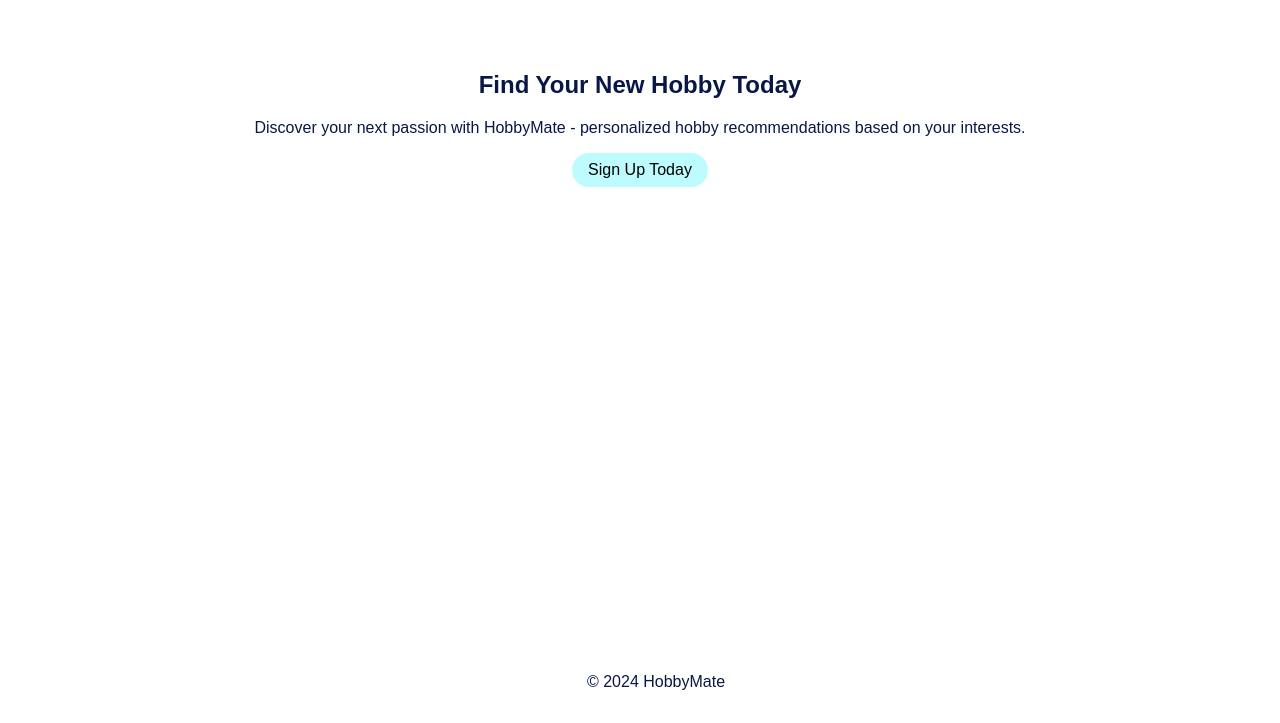
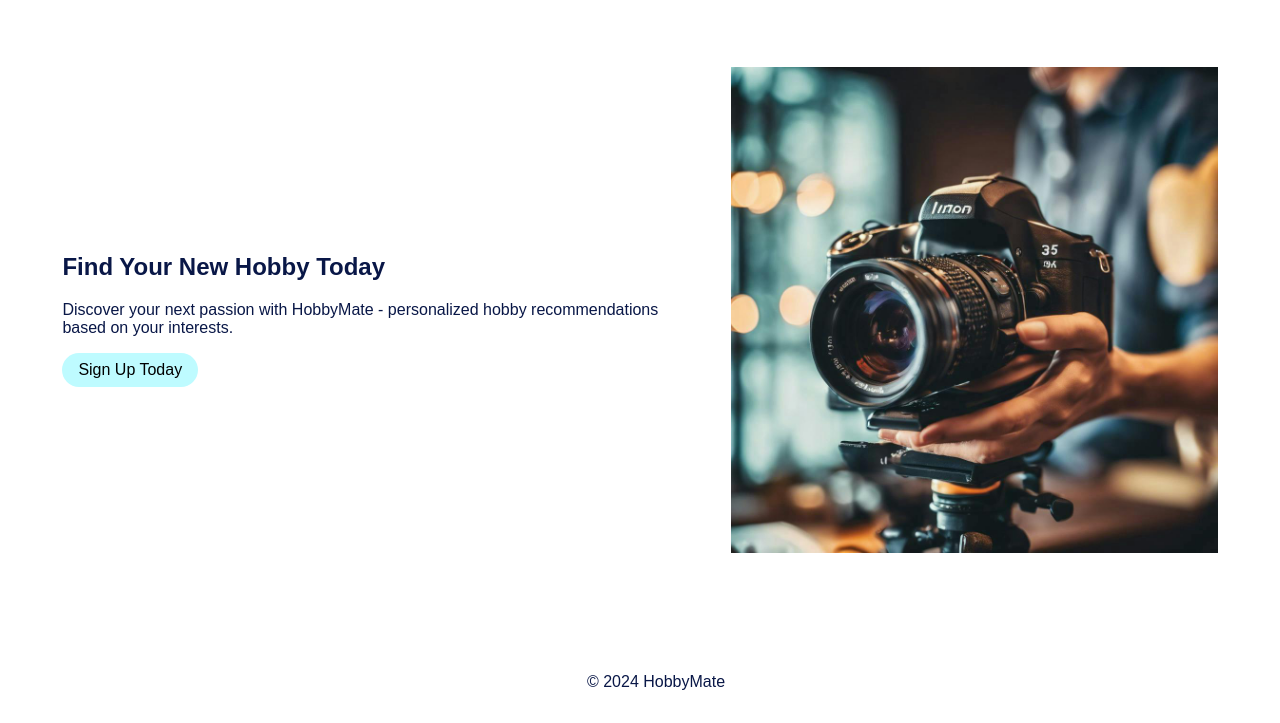
Before and after one commit to starles-barkley/HobbyGenerator, a plain HTML site: page home.html in a window 1280 px wide. Shown: the part 77-800 px from the top of the page. Drawn offline with Linux system fonts and the light colour scheme.

Commit message:
fix styling for main content and img

```diff
--- a/home.html
+++ b/home.html
@@ -19,10 +19,13 @@
             <button class="button">Sign Up</button>
         </div>
     </header>
-    <main>
-        <h2>Find Your New Hobby Today </h2>
-        <p>Discover your next passion with HobbyMate - personalized hobby recommendations based on your interests.</p>
-        <button class="pill-button">Sign Up Today</button>
+   <main>
+        <div class="main-content">
+            <h2>Find Your New Hobby Today</h2>
+            <p>Discover your next passion with HobbyMate - personalized hobby recommendations based on your interests.</p>
+            <button class="pill-button">Sign Up Today</button>
+        </div>
+        <img src="images/photography_camera.jpeg" alt="Professional Camera">
     </main>
     <footer>
         <p>&copy; 2024 HobbyMate</p>
--- a/styles.css
+++ b/styles.css
@@ -34,9 +34,21 @@
 }
 
 main {
-  padding: 1rem;
-  text-align: center;
+  display: flex;
+  justify-content: space-around;
+  align-items: center;
+  padding: 2rem;
   color: #091747;
+}
+
+.main-content {
+  max-width: 50%;
+}
+
+main img {
+  max-width: 40%;
+  height: auto;
+  object-fit: cover;
 }
 
 footer {
```
Also changed, not shown: images/photography_camera.jpeg (added).
